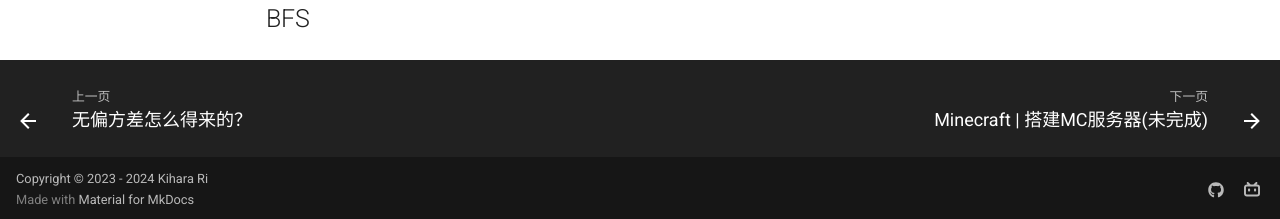
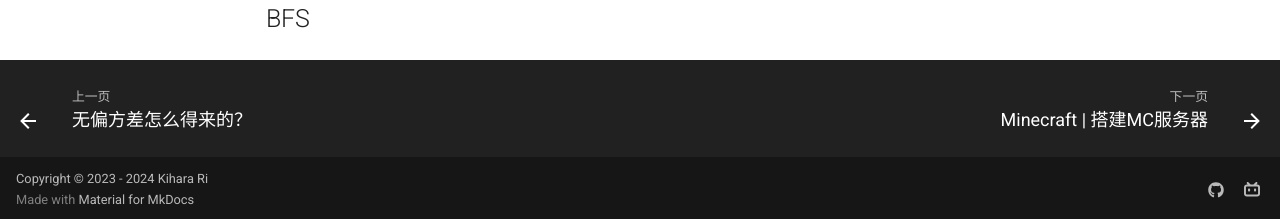
Before and after one commit to Kihara-Ri/kihara-ri.github.io, an MkDocs documentation site: the page built from docs/blog/posts/搜索算法(未完成).md, in a window 1280 px wide and 900 px high, scrolled down 1404 px. Shown: the part 678-897 px from the top of the window. Built offline with MkDocs 1.6.1 and Material for MkDocs 9.7.7, drawn with Linux system fonts in a browser that asks for light colours; comment, search, counter and statistics services are not loaded.

Commit message:
调整状态

```diff
--- a/docs/blog/posts/Minercraft | 搭建MC服务器.md
+++ b/docs/blog/posts/Minercraft | 搭建MC服务器(未完成).md
@@ -1,5 +1,5 @@
 ---
-title: Minecraft | 搭建MC服务器(未完成)
+title: Minecraft | 搭建MC服务器
 date: 2024-08-17
 tags:
   - Minecraft
```
Also changed, not shown: docs/blog/posts/Linux系统文件(未完成).md (renamed from docs/blog/posts/Linux系统文件.md), docs/blog/posts/巴塞尔问题与解析延拓(未完成).md (renamed from docs/blog/posts/巴塞尔问题与解析延拓.md), docs/blog/posts/平均多少个[0,1]的随机数之和才大于1？(未完成).md (renamed from docs/blog/posts/平均多少个[0,1]的随机数之和才大于1？.md), docs/blog/posts/搜索算法(未完成).md (renamed from docs/blog/posts/搜索算法.md), docs/blog/posts/无偏方差怎么得来的？(未完成).md (renamed from docs/blog/posts/无偏方差怎么得来的？.md), docs/blog/posts/日语中「が」和「は」的问题(未完成).md (renamed from docs/blog/posts/日语中「が」和「は」的问题.md), docs/blog/posts/最小二乘法(未完成).md (renamed from docs/blog/posts/最小二乘法.md), docs/blog/posts/梯度下降法求极值(未完成).md (renamed from docs/blog/posts/梯度下降法求极值.md), docs/blog/posts/模拟退火算法(未完成).md (renamed from docs/blog/posts/模拟退火算法.md), docs/blog/posts/欧拉公式(未完成).md (renamed from docs/blog/posts/欧拉公式.md), docs/blog/posts/矩阵旋转(未完成).md (renamed from docs/blog/posts/矩阵旋转.md), docs/blog/posts/约瑟夫问题(未完成).md (renamed from docs/blog/posts/约瑟夫问题.md), docs/blog/posts/计算机图形学 | 绘制甜甜圈(未完成).md (renamed from docs/blog/posts/计算机图形学-绘制甜甜圈.md).
